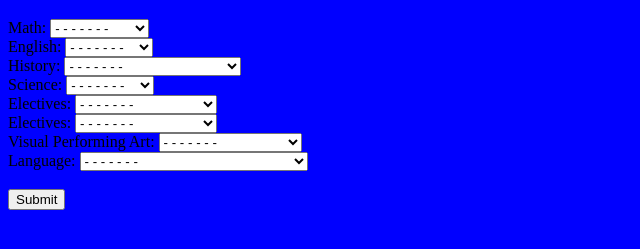
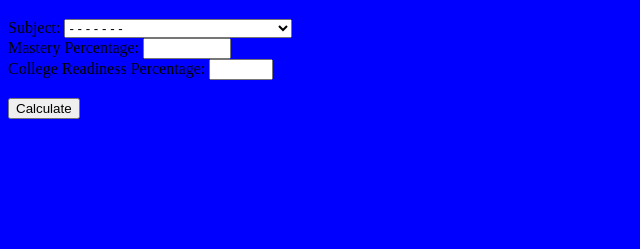
Before and after one commit to Alpha-Coding-Club/Instantaneous_Gradebook, a plain HTML site: page index.html in a window 1280 px wide. Shown: the part 61-310 px from the top of the page, without its empty margins (0-640 px from the left). Drawn offline with Linux system fonts and the light colour scheme.

Commit message:
late night changes and test to the bot

```diff
--- a/index.html
+++ b/index.html
@@ -13,114 +13,85 @@
 <body>
   <h1>Instaneous Gradebook</h1>
   <form action="">
-    <label for="">Math:</label>
+
+    <label for="">Subject:</label>
     <select name="" id="">
       <option value="">- - - - - - -</option>
-      <option value="">Algebra 1</option>
+      <option value="" disabled></option>
+      <option value="" disabled>Math</option>
+      <option value="">Algebra 1</option></option>
       <option value="">Geometry</option>
       <option value="">Algebra 2</option>
       <option value="">Accelerated</option>
       <option value="">Pre-Calculus</option>
       <option value="">AP Calculus</option>
-      <option value="">None</option>
-    </select>
+      <option value="" disabled></option>
 
-    <br>
-
-    <label for="">English:</label>
-    <select name="" id="">
-      <option value="">- - - - - - -</option>
+      <option value="" disabled>English</option>
       <option value="">English 9</option>
       <option value="">English 10</option>
       <option value="">English 11</option>
       <option value="">AP English</option>
       <option value="">ERWC</option>
-      <option value="">None</option>
-    </select>
+      <option value="" disabled></option>
 
-    <br>
-
-    <label for="">History:</label>
-    <select name="" id="">
-      <option value="">- - - - - - -</option>
+      <option value="" disabled>History</option>
       <option value="">World History</option>
       <option value="">AP World History</option>
       <option value="">US History</option>
       <option value="">AP US History</option>
       <option value="">Government</option>
       <option value="">AP Government/Economy</option>
-      <option value="">None</option>
-    </select>
+      <option value="" disabled></option>
 
-    <br>
 
-    <label for="">Science:</label>
-    <select name="" id="">
-      <option value="">- - - - - - -</option>
+      <option value="" disabled>Science</option>
       <option value="">Biology</option>
       <option value="">Chemistry</option>
       <option value="">Physics</option>
       <option value="">AP Biology</option>
-      <option value="">None</option>
-    </select>
+      <option value="" disabled></option>
 
-    <br>
-
-    <label for="">Electives:</label>
-    <select name="" id="">
-      <option value="">- - - - - - -</option>
+      <option value="" disabled>Electives</option>
       <option value="">AVID 9</option>
       <option value="">AVID 10</option>
       <option value="">Junior College Prep</option>
       <option value="">Senior College Prep</option>
       <option value="">Psychology</option>
       <option value="">PLT Field</option>
-      <option value="">None</option>
-    </select>
+      <option value="" disabled></option>
 
-    <br>
-
-    <label for="">Electives:</label>
-    <select name="" id="">
-      <option value="">- - - - - - -</option>
-      <option value="">AVID 9</option>
-      <option value="">AVID 10</option>
-      <option value="">Junior College Prep</option>
-      <option value="">Senior College Prep</option>
-      <option value="">Psychology</option>
-      <option value="">PLT Field</option>
-      <option value="">None</option>
-    </select>
-
-    <br>
-
-    <label for="">Visual Performing Art:</label>
-    <select name="" id="">
-      <option value="">- - - - - - -</option>
+      <option value="" disabled>Visual Performing Arts</option>
       <option value="">Fundamentals of Art</option>
       <option value="">Art 2</option>
       <option value="">Photography</option>
       <option value="">Yearbook</option>
       <option value="">None</option>
-    </select>
+      <option value="" disabled></option>
 
-    <br>
-
-    <label for="">Language:</label>
-    <select name="" id="">
-      <option value="">- - - - - - -</option>
+      <option value="" disabled>Foreign Language</option>
       <option value="">Spanish 1</option>
       <option value="">Spanish 2</option>
       <option value="">Spanish 3</option>
       <option value="">Spanish 4</option>
       <option value="">AP Spanish Language and Culture</option>
       <option value="">AP Spanish Literature and Culture</option>
-      <option value="">None</option>
+      <option value="" disabled></option>
+
     </select>
 
+<br>
+    <form action="">
+
+    <label for="quantity">Mastery Percentage:</label>
+    <input type="number" id="" name="" min="0" max="150" step="0.01"> <!--Tweak this around so there's percentage -->
+  </form>
+  <label for="quantity">College Readiness Percentage:</label>
+  <input type="number" id="" name="" min="0" max="150" step"0.01"> <!--Tweak this around so there's percentage -->
+</form>
 
     <br><br>
-    <input type="submit" value="Submit">
+    <input type="submit" value="Calculate">
   </form>
 
 
```
